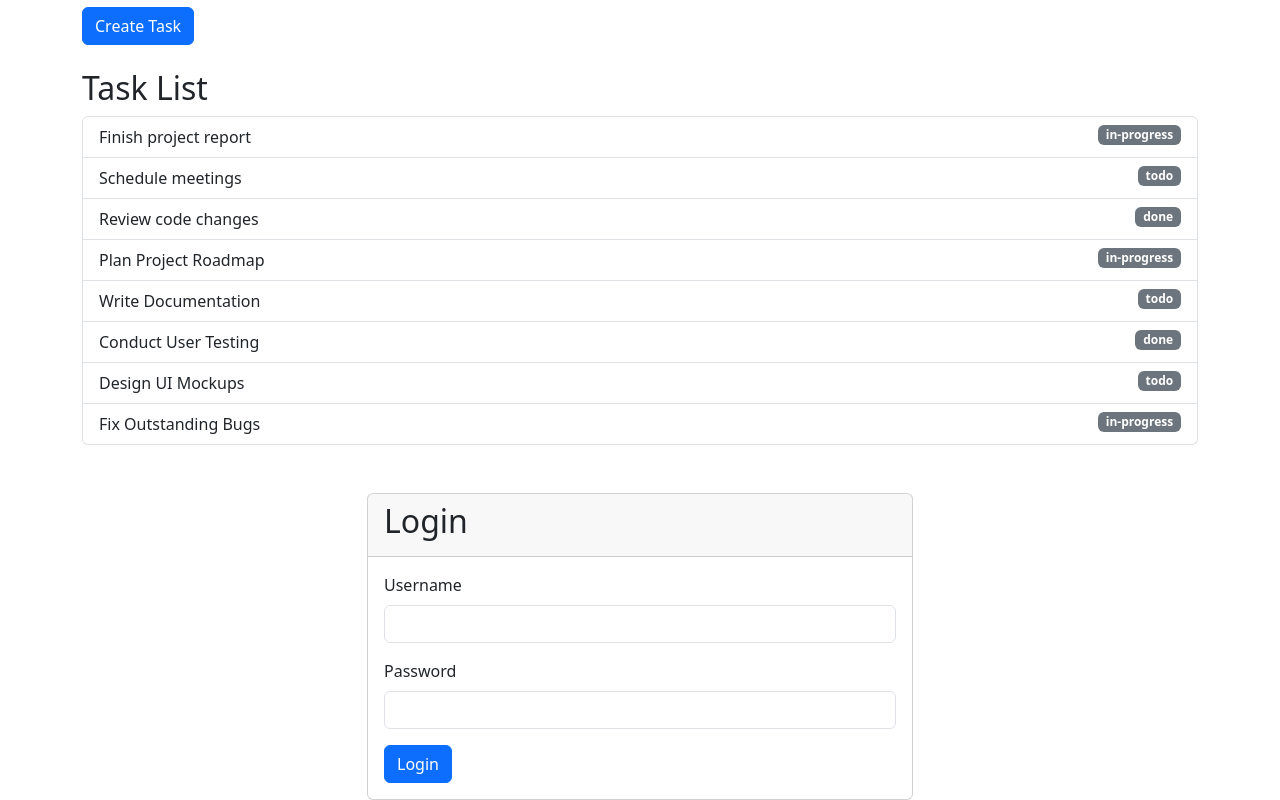
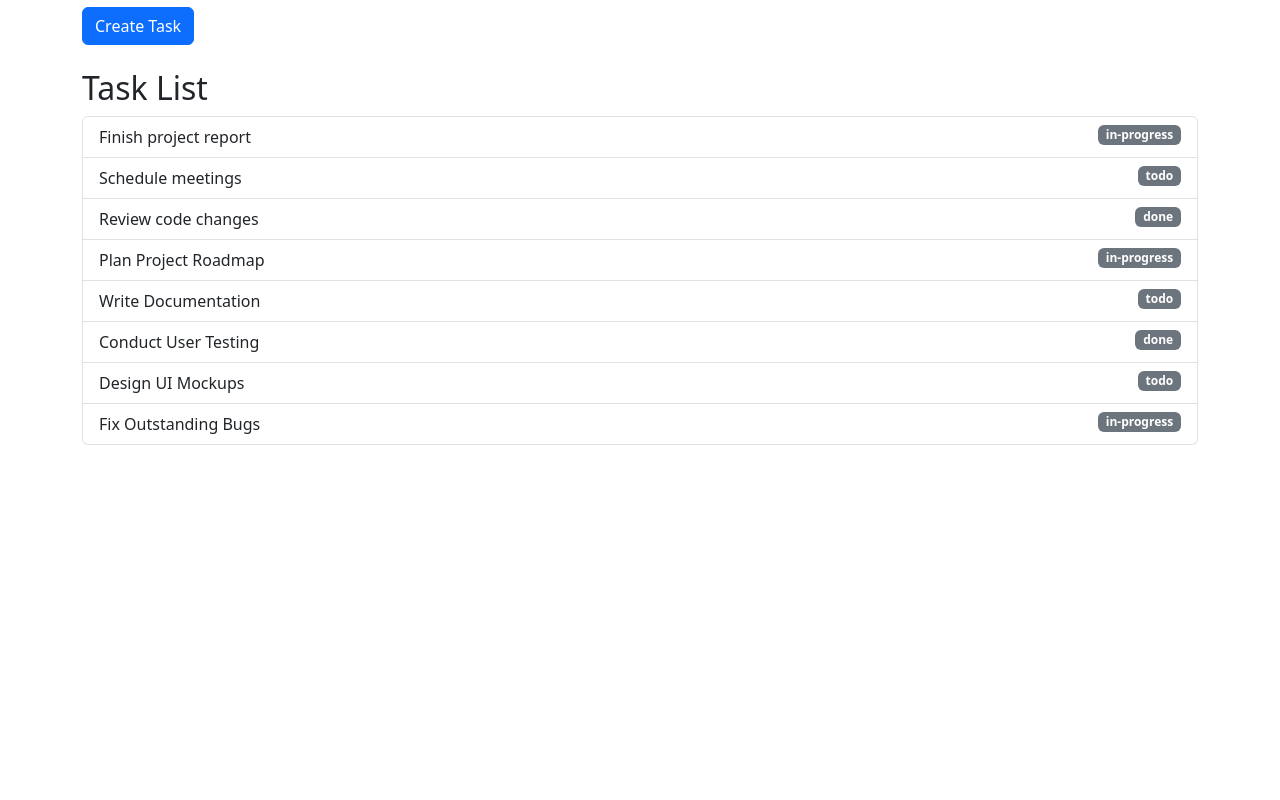
Before and after one commit to dheerajskAtRiskHawk/task-app, an Angular app: page /tasks in a window 1280 px wide. Shown: the part 259-1059 px from the top of the page. After the commit the page ends 800 px from the top, so only its background shows below. Built offline with nearby package versions, Linux system fonts and the light colour scheme.

Commit message:
8.4 Router-Outlet.

```diff
--- a/src/app/app.component.html
+++ b/src/app/app.component.html
@@ -1,3 +1 @@
-<app-task-list></app-task-list>
-
-<app-login></app-login>
+<router-outlet></router-outlet>
```
